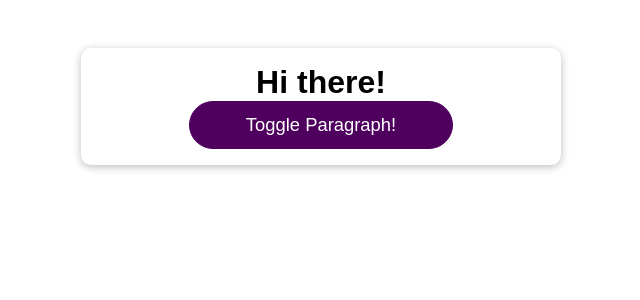
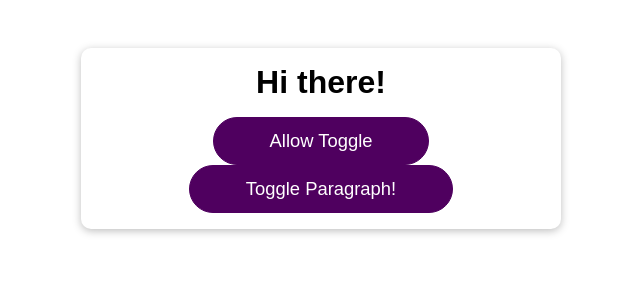
Before and after one commit to mauroef/react-the-complete-guide, a React (Create React App) app: page / in a window 1280 px wide. Shown: the top 300 px of the page, without its empty margins (319-959 px from the left). Built offline with nearby package versions, Linux system fonts and the light colour scheme.

Commit message:
157 Memo and Usecallback

```diff
--- a/src/App.js
+++ b/src/App.js
@@ -1,19 +1,33 @@
-import React, { useState } from 'react';
+import React, { useCallback, useState } from 'react';
 import Button from './components/UI/Button/Button';
+import DemoOutput from './components/Demo/DemoOutput';
 
 import './App.css';
 
 function App() {
+  console.log('RENDER app');
   const [showParagraph, setShowParagraph] = useState(false);
+  const [allowToggle, setAllowToggle] = useState(false);
 
-  const toggleParagraphHandler = () => {
-    setShowParagraph((prevShowParagraph) => !prevShowParagraph);
+  const toggleParagraphHandler = useCallback(() => {
+    if (allowToggle) {
+      setShowParagraph((prevShowParagraph) => !prevShowParagraph);
+    }
+  }, [allowToggle]);
+
+  // const toggleParagraphHandler = () => {
+  //   setShowParagraph((prevShowParagraph) => !prevShowParagraph);
+  // };
+
+  const allowToggleHandler = () => {
+    setAllowToggle(true);
   };
 
   return (
     <div className='app'>
       <h1>Hi there!</h1>
-      {showParagraph && <p>This is a new!</p>}
+      <DemoOutput show={showParagraph} />
+      <Button onClick={allowToggleHandler}>Allow Toggle</Button>
       <Button onClick={toggleParagraphHandler}>Toggle Paragraph!</Button>
     </div>
   );
--- /dev/null
+++ b/src/components/Demo/DemoOutput.js
@@ -0,0 +1,10 @@
+import React from 'react';
+import MyParagraph from './MyParagraph';
+
+const DemoOutput = (props) => {
+  console.log('RENDER DemoOutput');
+  return <MyParagraph>{props.show ? 'This is new!' : ''}</MyParagraph>;
+};
+
+export default React.memo(DemoOutput);
+// export default DemoOutput;
--- /dev/null
+++ b/src/components/Demo/MyParagraph.js
@@ -0,0 +1,8 @@
+import React from 'react';
+const MyParagraph = props => {
+  console.log('RENDER MyParagraph');
+  return <p>{props.children}</p>
+};
+
+export default MyParagraph;
+// export default  React.memo(MyParagraph);
--- a/src/components/UI/Button/Button.js
+++ b/src/components/UI/Button/Button.js
@@ -3,10 +3,11 @@ import React from 'react';
 import classes from './Button.module.css';
 
 const Button = (props) => {
+  console.log('RENDER button');
   return (
     <button
       type={props.type || 'button'}
-      className={`${classes.button} ${props.className}`}
+      className={`${classes.button}`}
       onClick={props.onClick}
       disabled={props.disabled}
     >
@@ -15,4 +16,5 @@ const Button = (props) => {
   );
 };
 
-export default Button;
+// export default Button;
+export default React.memo(Button);
```
